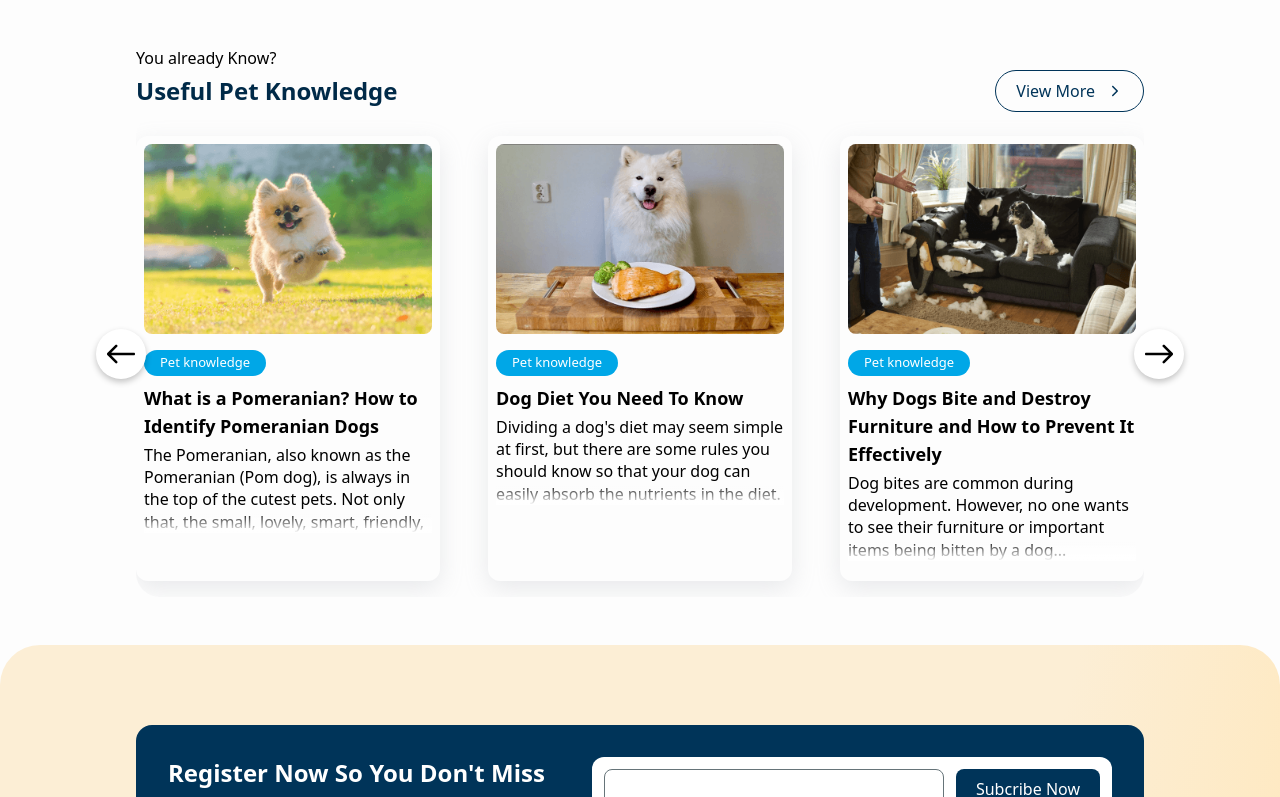
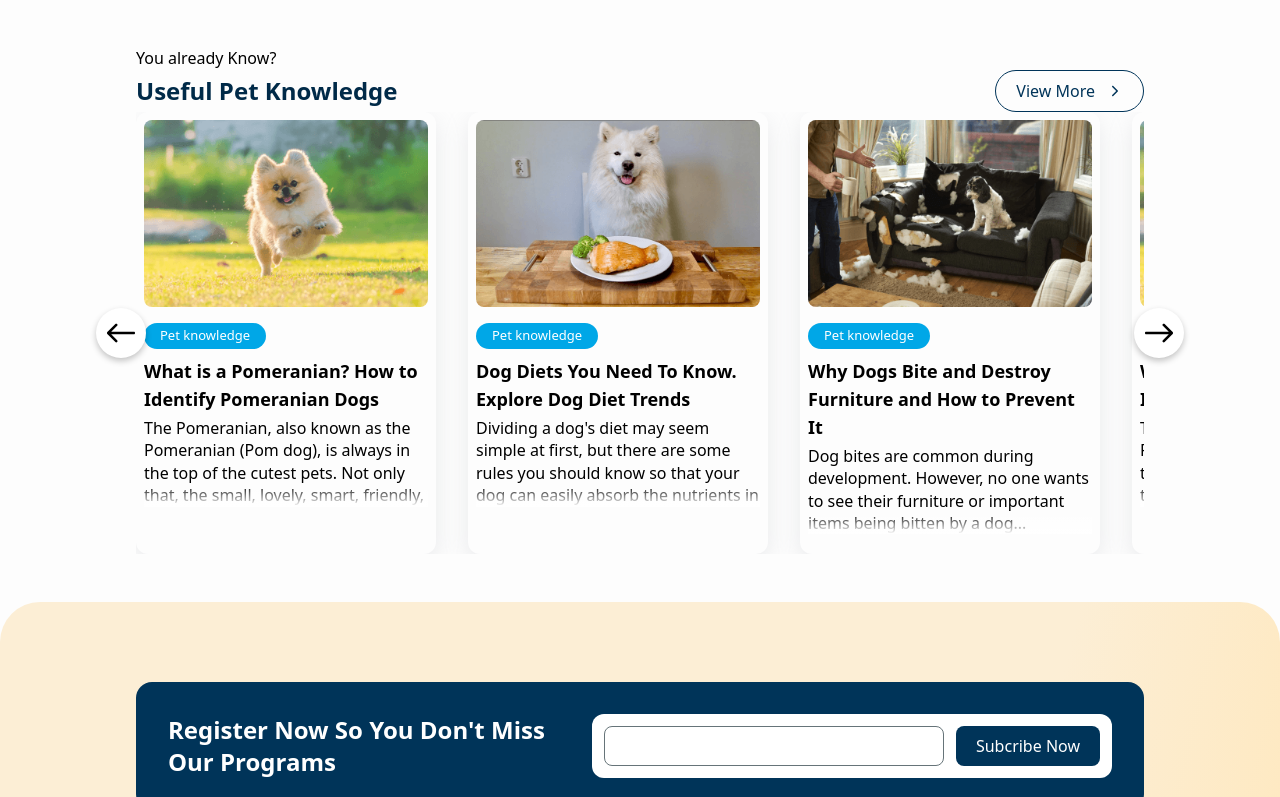
Before and after one commit to EleneQ/Monito---Pet-Adoption-Agency, a React (Vite) app: page / in a window 1280 px wide. Shown: the part 3417-4214 px from the top of the page. Built offline with nearby package versions, Linux system fonts and the light colour scheme.

Commit message:
implemented pet knowledge carousel using framer motion

```diff
--- a/src/components/CustomerSlider.jsx
+++ b/src/components/CustomerSlider.jsx
@@ -1,22 +1,18 @@
-import { useState, useRef, useEffect } from "react";
+import { useState, useRef } from "react";
 import { customerCarouselImages } from "../constants/data/customerCarousel";
+import useCalcDraggableWidth from "../hooks/useCalcDraggableWidth";
 import { motion } from "framer-motion";
 
 const CustomerCarousel = () => {
-  const carousel = useRef();
-  const [width, setWidth] = useState(0);
+  const slider = useRef();
   const [currentSlide, setCurrentSlide] = useState(0);
   const [scrollDistance, setScrollDistance] = useState(0);
 
-  useEffect(() => {
-    if (carousel.current) {
-      setWidth(carousel.current.scrollWidth - carousel.current.offsetWidth);
-    }
-  }, [carousel]);
+  const width = useCalcDraggableWidth(slider);
 
   const handleDotClick = (index) => {
     const newScrollDistance =
-      index * (carousel.current.offsetWidth / customerCarouselImages.length);
+      index * (slider.current.offsetWidth / customerCarouselImages.length);
 
     setCurrentSlide(index);
     setScrollDistance(-newScrollDistance);
@@ -27,11 +23,8 @@ const CustomerCarousel = () => {
       <h2 className="text-xl font-bold text-[#00171F] mb-5">
         Our lovely customers
       </h2>
-      <div
-        ref={carousel}
-        className="cursor-pointer overflow-hidden"
-        style={{ overflowX: "hidden" }}
-      >
+
+      <div ref={slider} className="cursor-pointer overflow-hidden">
         <motion.ul
           className="inline-flex gap-5 md:gap-8 rounded-2xl"
           drag="x"
--- a/src/components/Navbar.jsx
+++ b/src/components/Navbar.jsx
@@ -7,7 +7,7 @@ import { Logo } from "../images";
 import { motion } from "framer-motion";
 
 const NavbarLink = ({ link, title }) => (
-  <li className="cursor-pointer hover:border-b-[3px] hover:border-primary-blue-9">
+  <li className="cursor-pointer hover:border-b-[2.5px] hover:border-primary-blue-9">
     <NavLink
       to={link}
       className={({ isActive }) =>
--- a/src/constants/data/petKnowledge.js
+++ b/src/constants/data/petKnowledge.js
@@ -13,15 +13,14 @@ export const petKnowledge = [
   {
     id: "9dzj9",
     img: pet2,
-    title: "Dog Diet You Need To Know",
+    title: "Dog Diets You Need To Know. Explore Dog Diet Trends",
     content:
       "Dividing a dog's diet may seem simple at first, but there are some rules you should know so that your dog can easily absorb the nutrients in the diet. For those who are just starting to raise dogs, especially newborn puppies with relatively weak resistance.",
   },
   {
     id: "cxczhf",
     img: pet3,
-    title:
-      "Why Dogs Bite and Destroy Furniture and How to Prevent It Effectively",
+    title: "Why Dogs Bite and Destroy Furniture and How to Prevent It",
     content:
       "Dog bites are common during development. However, no one wants to see their furniture or important items being bitten by a dog...",
   },
@@ -35,7 +34,7 @@ export const petKnowledge = [
   {
     id: "jxkasl01",
     img: pet2,
-    title: "Dog Diet You Need To Know",
+    title: "Dog Diets You Need To Know. Explore Dog Diet Trends",
     content:
       "Dividing a dog's diet may seem simple at first, but there are some rules you should know so that your dog can easily absorb the nutrients in the diet. For those who are just starting to raise dogs, especially newborn puppies with relatively weak resistance.",
   },
--- a/src/constants/data/productInfo.js
+++ b/src/constants/data/productInfo.js
@@ -63,7 +63,7 @@ export const products = [
   {
     id: "sds54565",
     img: product8,
-    name: "Plush Pet Toy",
+    name: "Cute Plush Pet Toy For Sensitive Skin",
     type: "toy",
     cost: 15,
   },
--- /dev/null
+++ b/src/hooks/useCalcDraggableWidth.jsx
@@ -0,0 +1,25 @@
+import { useEffect, useState } from "react";
+
+//get draggableObj width on window resize
+const useCalcDraggableWidth = (draggableObj, moreDeps = []) => {
+  const [width, setWidth] = useState(0);
+
+  useEffect(() => {
+    const handleResize = () => {
+      if (draggableObj.current) {
+        setWidth(
+          draggableObj.current.scrollWidth - draggableObj.current.offsetWidth
+        );
+      }
+    };
+    handleResize();
+    window.addEventListener("resize", handleResize);
+
+    return () => window.removeEventListener("resize", handleResize);
+    // eslint-disable-next-line react-hooks/exhaustive-deps
+  }, [draggableObj, ...moreDeps]);
+
+  return width;
+};
+
+export default useCalcDraggableWidth;
--- a/src/pages/Home/PetKnowledgeCarousel/Carousel.jsx
+++ b/src/pages/Home/PetKnowledgeCarousel/Carousel.jsx
@@ -1,82 +1,76 @@
-import { useRef, useEffect } from "react";
+import { useEffect, useRef, useState } from "react";
 import Card from "../../../components/Card";
 import { IoIosArrowRoundForward, IoIosArrowRoundBack } from "react-icons/io";
 import { petKnowledge } from "../../../constants/data/petKnowledge";
+import { motion } from "framer-motion";
+import useCalcDraggableWidth from "../../../hooks/useCalcDraggableWidth";
 import "./carousel.css";
 
 const Carousel = () => {
   const carouselRef = useRef();
+  const width = useCalcDraggableWidth(carouselRef);
+  const [scrollDistance, setScrollDistance] = useState(0);
+  const [cardWidth, setCardWidth] = useState(0);
 
+  //get card width on window resize
   useEffect(() => {
-    const carousel = carouselRef.current;
+    const handleResize = () => {
+      if (carouselRef.current) {
+        const card = carouselRef.current.querySelector(".card");
+        if (card) {
+          const cardWidth = card.clientWidth;
+          setCardWidth(cardWidth);
+        }
+      }
+    };
+    window.addEventListener("resize", handleResize);
+    handleResize();
 
-    const arrowBtns = document.querySelectorAll(".arrow-btn");
-    const firstCardWidth = carousel.querySelector(".card").offsetWidth;
+    return () => window.removeEventListener("resize", handleResize);
+  }, []);
 
-    const computedStyles = window.getComputedStyle(carousel);
-    const gap = parseInt(computedStyles.gap);
-
-    let isDragging = false,
-      startX,
-      startScrollLeft;
-
-    // arrow buttons
-    arrowBtns.forEach((btn) => {
-      btn.addEventListener("click", () => {
-        const scrollAmount =
-          btn.id === "left" ? -firstCardWidth - gap : firstCardWidth + gap;
-
-        carousel.scrollTo({
-          left: carousel.scrollLeft + scrollAmount,
-          behavior: "smooth",
-        });
-      });
-    });
-
-    // scrolling behaviour
-    const dragStart = (e) => {
-      isDragging = true;
-      carousel.classList.add("dragging");
-
-      startX = e.pageX;
-      startScrollLeft = carousel.scrollLeft;
+  const scrollLeft = () => {
+    const newScrollDistance = Math.max(scrollDistance - (cardWidth + 25), 0);
+    setScrollDistance(newScrollDistance);
   };
 
-    const dragging = (e) => {
-      if (!isDragging) return;
-      carousel.scrollLeft = startScrollLeft - (e.pageX - startX);
+  const scrollRight = () => {
+    const containerWidth = carouselRef.current.clientWidth;
+    const scrollWidth = carouselRef.current.scrollWidth;
+    const maxScrollDistance = scrollWidth - containerWidth;
+
+    const newScrollDistance = Math.min(
+      scrollDistance + (cardWidth + 25),
+      maxScrollDistance
+    );
+    setScrollDistance(newScrollDistance);
   };
 
-    const dragStop = () => {
-      isDragging = false;
-      carousel.classList.remove("dragging");
-    };
-
-    carousel.addEventListener("mousedown", dragStart);
-    carousel.addEventListener("mousemove", dragging);
-    document.addEventListener("mouseup", dragStop);
-
-    return () => {
-      arrowBtns.forEach((btn) => {
-        btn.removeEventListener("click", () => {});
-      });
-
-      carousel.removeEventListener("mousedown", dragStart);
-      carousel.removeEventListener("mousemove", dragging);
-      document.removeEventListener("mouseup", dragStop);
-    };
-  }, []);
-
   return (
-    <div className="carousel-container">
-      <IoIosArrowRoundBack id="left" className="arrow-btn" size={20} />
-      <ul ref={carouselRef} className="carousel rounded-3xl">
-        {petKnowledge.map((knowledge) => (
-          <Card className={"card h-full"} key={knowledge.id}>
-            <li>
+    <div className="relative">
+      <IoIosArrowRoundBack
+        id="left"
+        className="arrow-btn"
+        size={20}
+        onClick={scrollLeft}
+      />
+      <div ref={carouselRef} className="cursor-pointer overflow-hidden">
+        <motion.ul
+          className="inline-flex gap-5 md:gap-8 rounded-2xl"
+          style={{ x: -scrollDistance }}
+          drag="x"
+          dragConstraints={{ right: 0, left: -width }}
+          transition={{ damping: 5, stiffness: 100 }}
+        >
+          {petKnowledge.map((info) => (
+            <Card
+              className="card | w-[330px] md:w-[300px] rounded-xl"
+              key={info.id}
+            >
+              <motion.li style={{ borderRadius: "inherit" }}>
                 <img
-                className="w-full rounded-lg"
-                src={knowledge.img}
+                  className="w-full rounded-lg object-cover pointer-events-none select-none"
+                  src={info.img}
                   alt=""
                   loading="lazy"
                 />
@@ -84,14 +78,19 @@ const Carousel = () => {
                   <p className="text-[13px] bg-[#00A7E7] px-4 py-[0.2rem] max-w-fit rounded-[30px] mt-4 mb-2 text-white">
                     Pet knowledge
                   </p>
-                <h3 className="font-bold text-lg mb-1">{knowledge.title}</h3>
-                <p className="cutoff-text">{knowledge.content}</p>
+                  <h3 className="font-bold text-lg mb-1">{info.title}</h3>
+                  <p className="cutoff-text">{info.content}</p>
                 </div>
-            </li>
+              </motion.li>
             </Card>
           ))}
-      </ul>
-      <IoIosArrowRoundForward id="right" className="arrow-btn" />
+        </motion.ul>
+      </div>
+      <IoIosArrowRoundForward
+        id="right"
+        className="arrow-btn"
+        onClick={scrollRight}
+      />
     </div>
   );
 };
--- a/src/pages/Home/PetKnowledgeCarousel/carousel.css
+++ b/src/pages/Home/PetKnowledgeCarousel/carousel.css
@@ -1,7 +1,3 @@
-.carousel-container {
-  position: relative;
-}
-
 .arrow-btn {
   position: absolute;
   top: 50%;
@@ -27,71 +23,6 @@
   right: -40px;
 }
 
-.carousel {
-  display: grid;
-  grid-auto-flow: column;
-  grid-auto-columns: calc((100% / 3) - 32px);
-  gap: 3rem;
-  overflow-x: auto;
-  scroll-snap-type: x mandatory;
-  scroll-behavior: smooth;
-  scrollbar-width: 0;
-  padding-top: 1.5rem;
-  padding-bottom: 1rem;
-}
-
-/* making the scrollbar dissapear on chromium based browsers */
-.carousel::-webkit-scrollbar {
-  display: none;
-}
-
-/*
-  removing the smooth scroll behaviour when scrolling.
-*/
-.carousel.dragging {
-  scroll-snap-type: none;
-  scroll-behavior: auto;
-}
-
-.carousel.dragging .card {
-  cursor: grab;
-  user-select: none;
-}
-
-.carousel .card {
-  min-height: 20rem;
-  max-height: 30rem;
-  overflow-y: hidden;
-  cursor: pointer;
-  transition: transform 200ms ease-in-out;
-}
-
-.carousel .card:hover {
-  transform: translateY(-10px);
-}
-
-.carousel.dragging .card {
-  transform: translateY(0);
-}
-
-@media screen and (max-width: 60em) {
-  .carousel {
-    gap: 1rem;
-    grid-auto-columns: calc((100% / 2) - 9px);
-  }
-}
-
-@media screen and (max-width: 30em) {
-  .carousel {
-    grid-auto-columns: 100%;
-  }
-
-  .carousel .card {
-    /* this makes the cards move by their entire width */
-    scroll-snap-align: start;
-  }
-}
-
 .cutoff-text {
   --max-lines: 4;
   --line-height: 1.4;
@@ -112,5 +43,5 @@
   bottom: 0;
   left: 0;
   pointer-events: none;
-  background: linear-gradient(to bottom, transparent, white);
+  background: linear-gradient(to bottom, transparent, rgb(255, 255, 255));
 }
```
Lines whose indentation alone changed are shown as unchanged.
